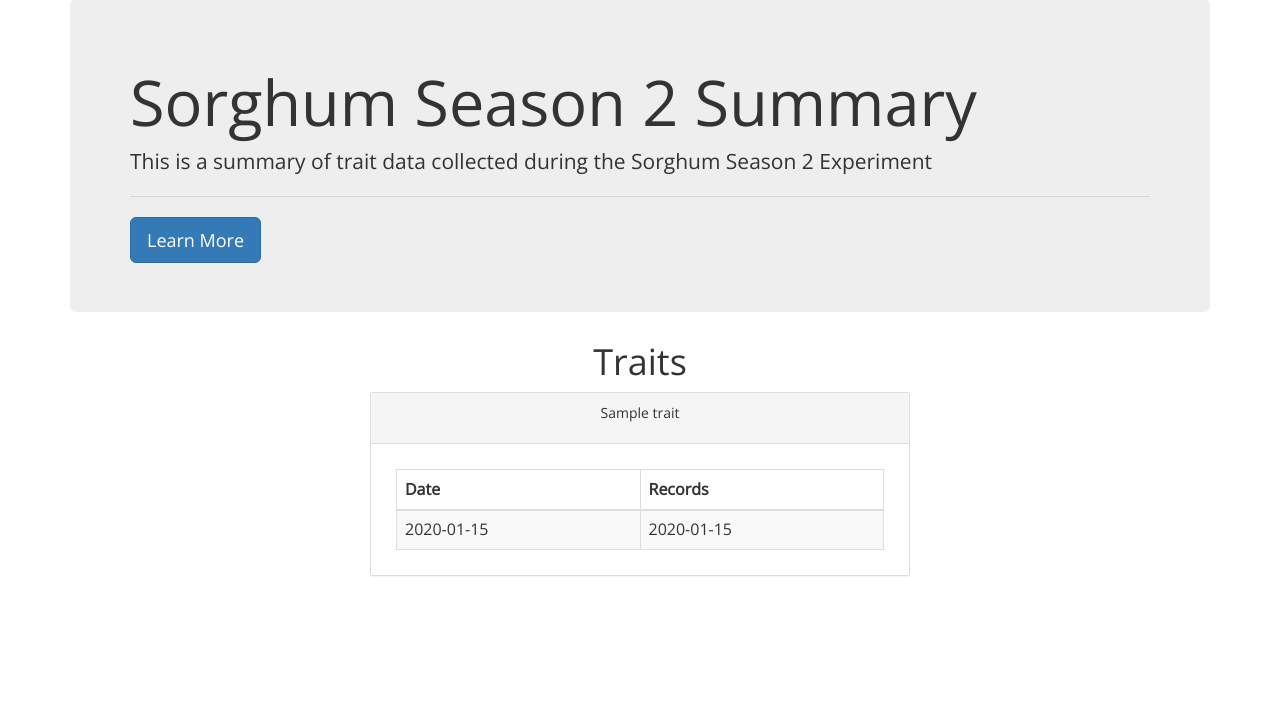
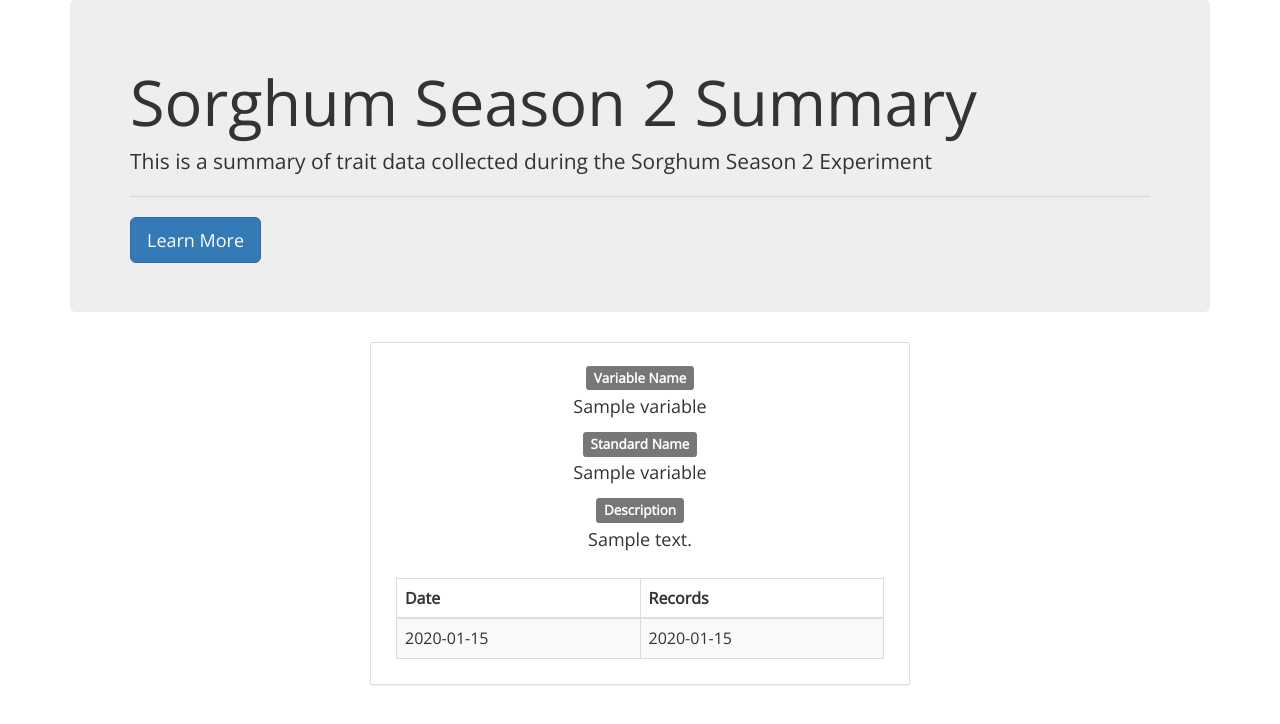
Before and after one commit to terraref/reference-data, a Flask app: template experiment-trait-data-visualizer/templates/index.html in a window 1280 px wide. Shown: the part 41-765 px from the top of the page. Run offline with Flask 2, Linux system fonts and the light colour scheme; the template is opened without the code that fills it: most values are stand-ins (such as "Sample title", 1, 10 or a date in 2020); parts of the project's set-up code (start-up, migrations or seed data) failed here and were passed over; some libraries are stand-ins or nearby versions.

Commit message:
added functionality

```diff
--- a/experiment-trait-data-visualizer/api_data_retrieval/api_data_helpers.py
+++ b/experiment-trait-data-visualizer/api_data_retrieval/api_data_helpers.py
@@ -14,15 +14,13 @@ def make_api_request(endpoint, id, payload_add):
 	return api_data
 
 def get_formatted_month(month):
-
 	if month < 10:
 		return '0' + str(month)
 	return str(month)
 
 def get_records_file_name(endpoint, year, start_month, end_month):
-
 	return 'api_data_cache/' + endpoint + '_' + str(year) + '-' + get_formatted_month(start_month) + '-' + \
-			get_formatted_month(end_month) + '.txt'
+			get_formatted_month(end_month)
 
 def get_records(endpoint, year, start_month, end_month):
 
--- a/experiment-trait-data-visualizer/static/style.css
+++ b/experiment-trait-data-visualizer/static/style.css
@@ -4,6 +4,13 @@ body {
 .panel {
 	border-radius: 2px;
 }
+.panel-info {
+	margin: 20px;
+	font-size: 18px;
+}
+.panel-info-text {
+	padding-top: 5px;
+}
 .panel-content {
 	margin: 25px;
 	font-size: 16px;
--- a/experiment-trait-data-visualizer/templates/index.html
+++ b/experiment-trait-data-visualizer/templates/index.html
@@ -18,14 +18,24 @@
 			<a href="#" class="btn btn-primary btn-lg">Learn More</a>
 			</a>
 		</div>
-		<center>
-			<h1>Traits</h1>
-		</center>
 		<div class="col-md-6 col-md-offset-3">
 			{% for trait in trait_data %}
 			<div class="panel panel-default">
-				<div class="panel-heading">
-					<center><p>{{ trait }}</p></center>
+				<div class="panel-info">
+					<center>
+						{% if trait_data[trait]["variable_data"]["name"] != "" %}
+							<span class="label label-default">Variable Name</span>
+							<p class="panel-info-text">{{ trait_data[trait]["variable_data"]["name"] }}</p>
+						{% endif %}
+						{% if trait_data[trait]["variable_data"]["standard_name"] != "" %}
+							<span class="label label-default">Standard Name</span>
+							<p class="panel-info-text">{{ trait_data[trait]["variable_data"]["standard_name"] }}</p>
+						{% endif %}
+						{% if trait_data[trait]["variable_data"]["description"] != "" %}
+							<span class="label label-default">Description</span>
+							<p class="panel-info-text">{{ trait_data[trait]["variable_data"]["description"] }}</p>
+						{% endif %}
+					</center>
 				</div>
 				<div class="panel-content">
 					<table class="table table-bordered table-striped">
--- a/experiment-trait-data-visualizer/api_data_retrieval/variable_date_plotter.py
+++ b/experiment-trait-data-visualizer/variable_date_plotter.py
@@ -1,4 +1,4 @@
-from trait_data_retrieval import get_trait_data
+from api_data_retrieval.trait_data_retrieval import get_trait_data
 import matplotlib.pyplot as plt
 
 def plot_dates(year, start_month, end_month):
```
Also changed, not shown: experiment-trait-data-visualizer/api_data_retrieval/trait_data_retrieval.py (+8 -0 lines), experiment-trait-data-visualizer/api_data_retrieval/variable_data_retrieval.py (added, +28 -0 lines), 1 other file.
